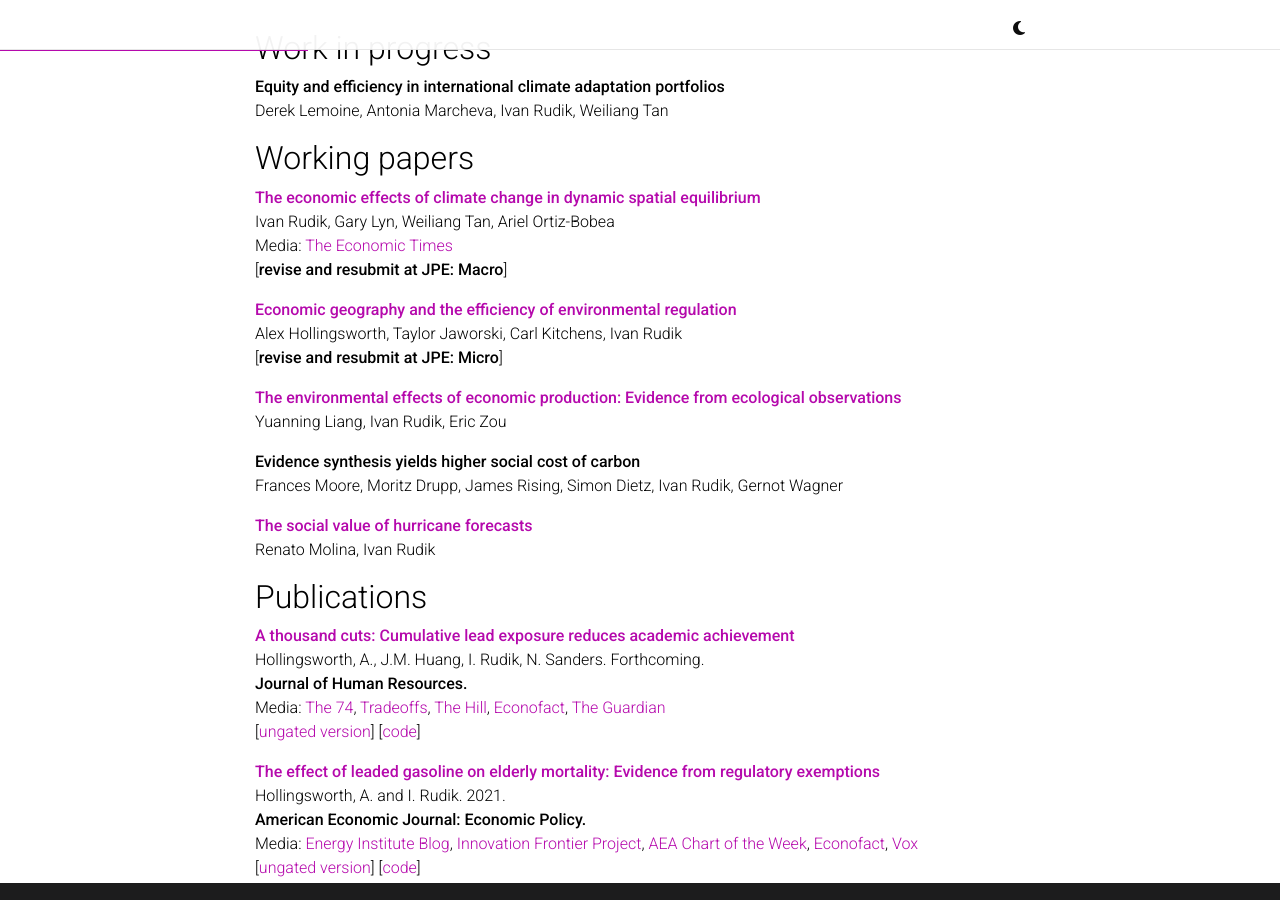
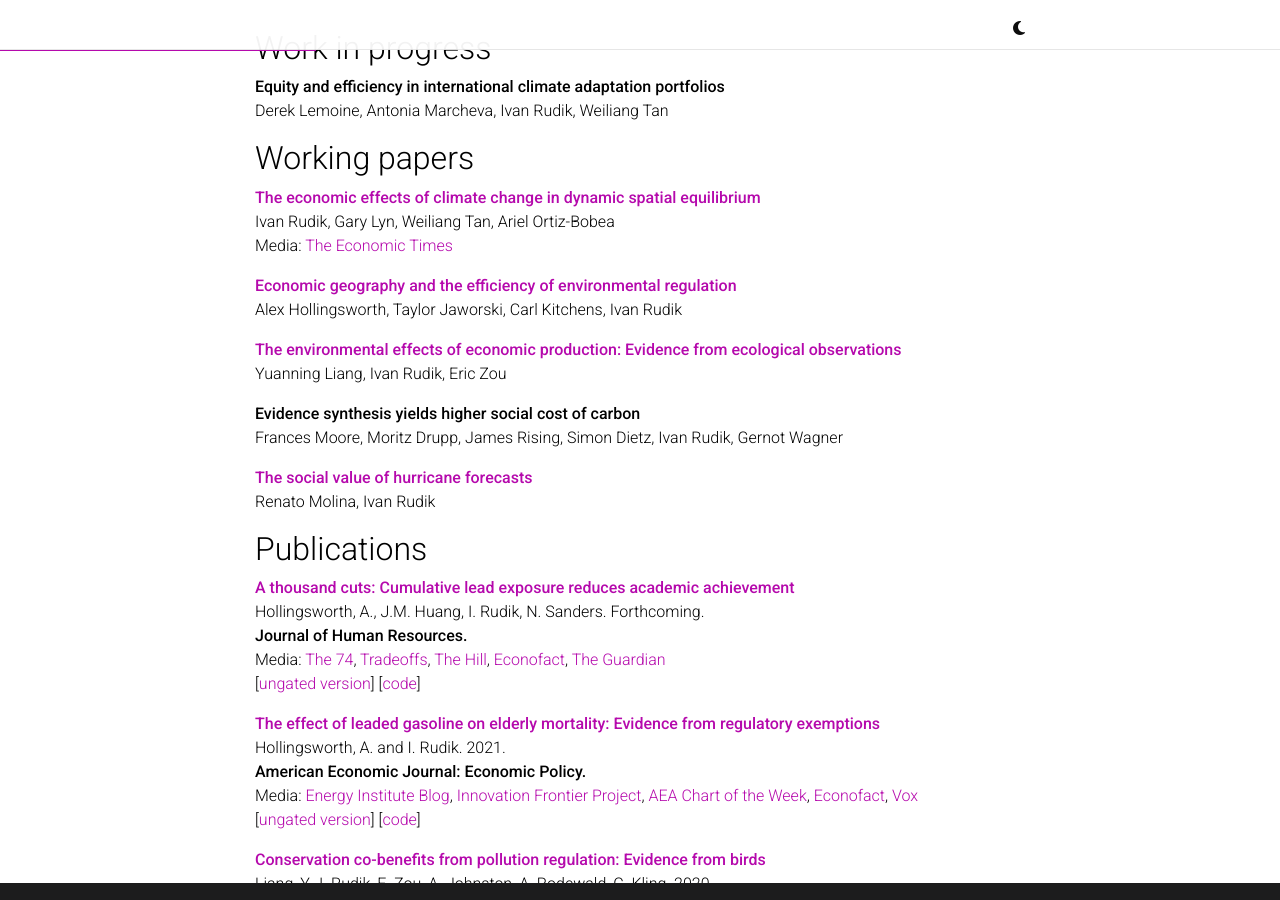
Before and after one commit to irudik/irudik.github.io, a Jekyll site: the page built from _pages/about.md, in a window 1280 px wide and 900 px high, scrolled down 461 px. Built offline with Jekyll 4.4.1, drawn with Linux system fonts in a browser that asks for light colours; comment, search, counter and statistics services are not loaded; a style sheet for code colours, icons or effects is not loaded.

Commit message:
update index

```diff
--- a/_pages/about.md
+++ b/_pages/about.md
@@ -45,11 +45,11 @@ Derek Lemoine, Antonia Marcheva, Ivan Rudik, Weiliang Tan
 **[The economic effects of climate change in dynamic spatial equilibrium](https://osf.io/preprints/socarxiv/usghb)**
 Ivan Rudik, Gary Lyn, Weiliang Tan, Ariel Ortiz-Bobea
 Media: [The Economic Times](https://t.co/55NzVfuCJl)
-[**revise and resubmit at JPE: Macro**]
+<!-- [**revise and resubmit at JPE: Macro**] -->
 
 **[Economic geography and the efficiency of environmental regulation](https://osf.io/preprints/socarxiv/x6fuw/)**
 Alex Hollingsworth, Taylor Jaworski, Carl Kitchens, Ivan Rudik
-[**revise and resubmit at JPE: Micro**]
+<!-- [**revise and resubmit at JPE: Micro**] -->
 
 **[The environmental effects of economic production: Evidence from ecological observations](https://osf.io/preprints/socarxiv/qy76a)**
 Yuanning Liang, Ivan Rudik, Eric Zou
```
Also changed, not shown: 10 other files.
